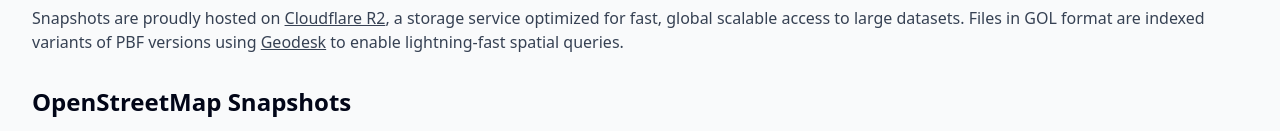
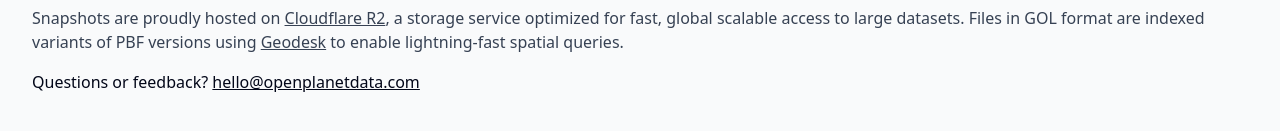
Before and after one commit to openplanetdata/openplanetdata.com, a Next.js app: page / in a window 1280 px wide. Shown: the part 249-380 px from the top of the page. Built offline with nearby package versions, Linux system fonts and the light colour scheme; no server answers.

Commit message:
Add link to contact us

```diff
--- a/app/page.tsx
+++ b/app/page.tsx
@@ -98,7 +98,7 @@ export default function Page() {
                         Our first project offers daily snapshots of OpenStreetMap in{" "}
                         <strong>PBF</strong> and <strong>GOL</strong> formats.
                     </p>
-                    <p className="mb-8 text-gray-700">
+                    <p className="mb-4 text-gray-700">
                         Snapshots are proudly hosted on{" "}
                         <a
                             href="https://developers.cloudflare.com/r2/"
@@ -121,7 +121,9 @@ export default function Page() {
                         </a>{" "}
                         to enable lightning-fast spatial queries.
                     </p>
-
+                    <p className="mb-8">
+                        Questions or feedback? <a href="mailto:hello@openplanetdata.com" className="underline hover:text-neutral-800">hello@openplanetdata.com</a>
+                    </p>
                     <h2 className="text-2xl font-bold mb-6">OpenStreetMap Snapshots</h2>
 
                     <Card>
```
